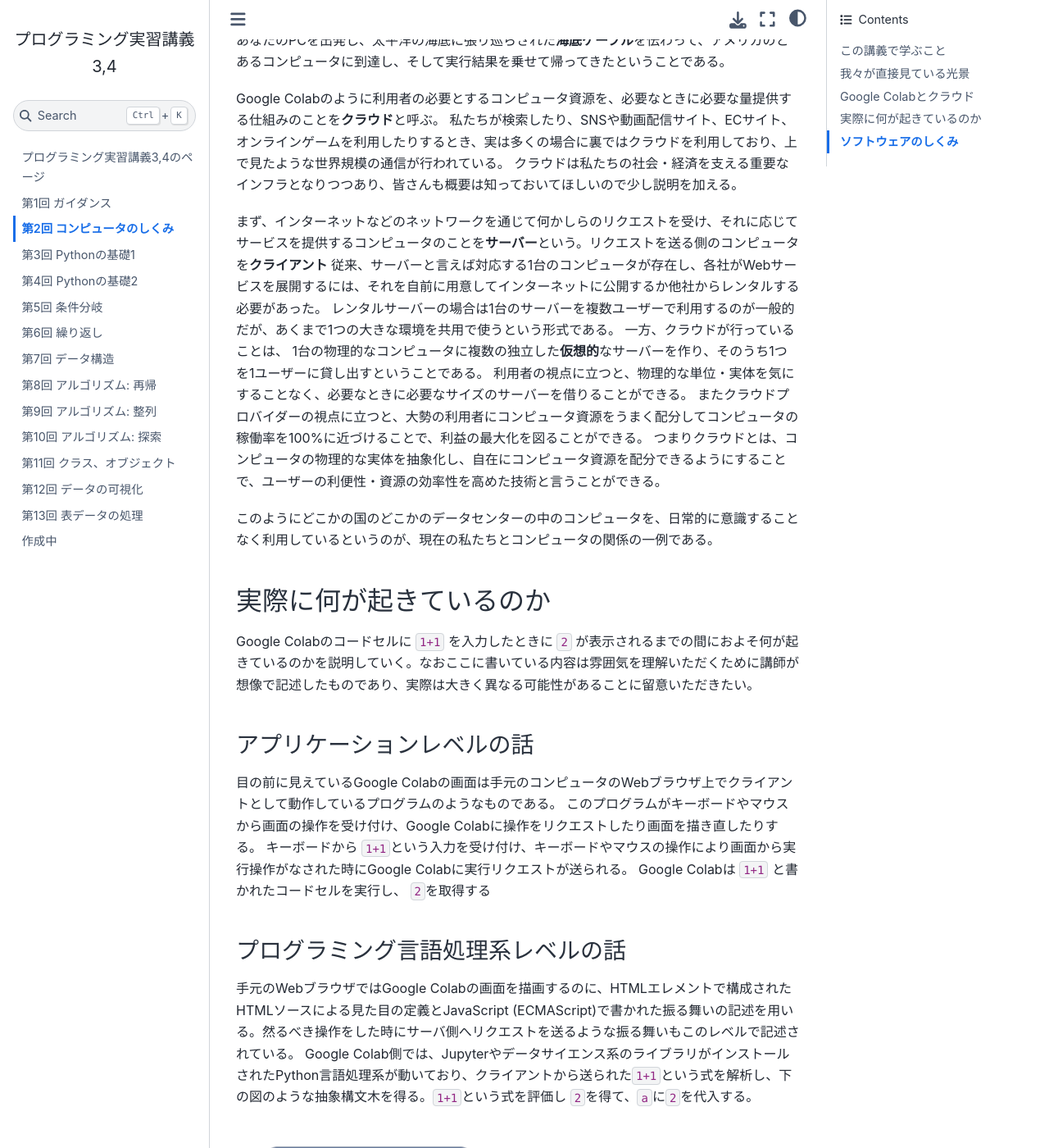
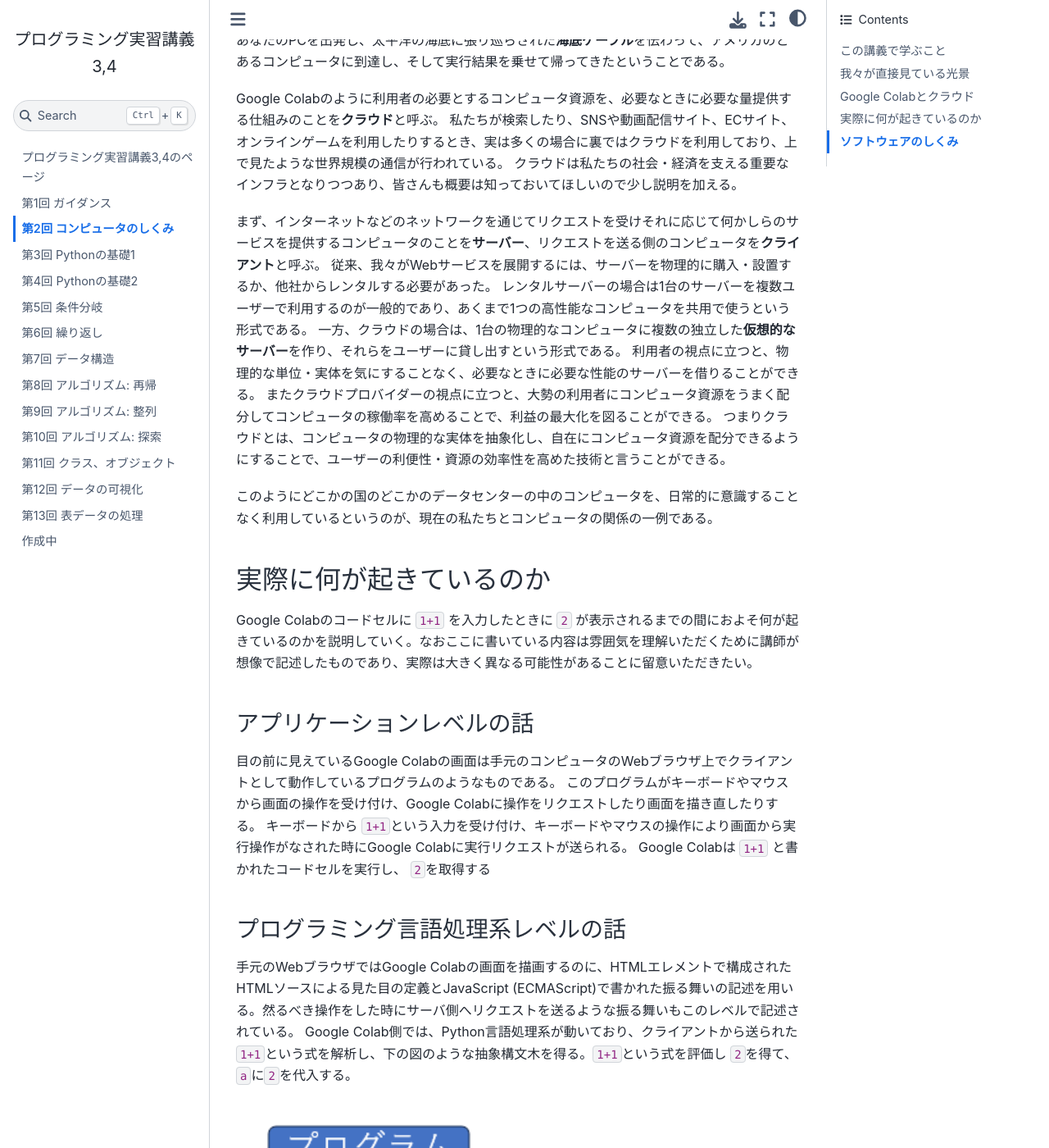
Before and after one commit to m-ueno/begin-python-2025, a Jupyter Book: the page built from lecture02.md, in a window 1280 px wide and 1400 px high, scrolled down 2090 px. Shown: the whole window at 82% size. Built offline with Jupyter Book 1.0.4 settings and Sphinx 7.4.7 and the Sphinx Book theme 1.1.4, drawn with Linux system fonts in a browser that asks for light colours; some of the changed text lies outside the part shown.

Commit message:
lecture02

````diff
--- a/lecture02.md
+++ b/lecture02.md
@@ -25,7 +25,7 @@
 - 入力装置: キーボード、マウス
 - 出力装置: ディスプレイ
 - 記憶装置: メモリ、ディスク
-- CPU
+- 中央処理装置 (Central Processing Unit; CPU)
 
 から構成されている。
 
@@ -83,12 +83,12 @@
 私たちが検索したり、SNSや動画配信サイト、ECサイト、オンラインゲームを利用したりするとき、実は多くの場合に裏ではクラウドを利用しており、上で見たような世界規模の通信が行われている。
 クラウドは私たちの社会・経済を支える重要なインフラとなりつつあり、皆さんも概要は知っておいてほしいので少し説明を加える。
 
-まず、インターネットなどのネットワークを通じて何かしらのリクエストを受け、それに応じてサービスを提供するコンピュータのことを**サーバー**という。リクエストを送る側のコンピュータを**クライアント**
-従来、サーバーと言えば対応する1台のコンピュータが存在し、各社がWebサービスを展開するには、それを自前に用意してインターネットに公開するか他社からレンタルする必要があった。
-レンタルサーバーの場合は1台のサーバーを複数ユーザーで利用するのが一般的だが、あくまで1つの大きな環境を共用で使うという形式である。
-一方、クラウドが行っていることは、 1台の物理的なコンピュータに複数の独立した**仮想的**なサーバーを作り、そのうち1つを1ユーザーに貸し出すということである。
-利用者の視点に立つと、物理的な単位・実体を気にすることなく、必要なときに必要なサイズのサーバーを借りることができる。
-またクラウドプロバイダーの視点に立つと、大勢の利用者にコンピュータ資源をうまく配分してコンピュータの稼働率を100%に近づけることで、利益の最大化を図ることができる。
+まず、インターネットなどのネットワークを通じてリクエストを受けそれに応じて何かしらのサービスを提供するコンピュータのことを**サーバー**、リクエストを送る側のコンピュータを**クライアント**と呼ぶ。
+従来、我々がWebサービスを展開するには、サーバーを物理的に購入・設置するか、他社からレンタルする必要があった。
+レンタルサーバーの場合は1台のサーバーを複数ユーザーで利用するのが一般的であり、あくまで1つの高性能なコンピュータを共用で使うという形式である。
+一方、クラウドの場合は、1台の物理的なコンピュータに複数の独立した**仮想的なサーバー**を作り、それらをユーザーに貸し出すという形式である。
+利用者の視点に立つと、物理的な単位・実体を気にすることなく、必要なときに必要な性能のサーバーを借りることができる。
+またクラウドプロバイダーの視点に立つと、大勢の利用者にコンピュータ資源をうまく配分してコンピュータの稼働率を高めることで、利益の最大化を図ることができる。
 つまりクラウドとは、コンピュータの物理的な実体を抽象化し、自在にコンピュータ資源を配分できるようにすることで、ユーザーの利便性・資源の効率性を高めた技術と言うことができる。
 
 このようにどこかの国のどこかのデータセンターの中のコンピュータを、日常的に意識することなく利用しているというのが、現在の私たちとコンピュータの関係の一例である。
@@ -107,7 +107,7 @@
 ### プログラミング言語処理系レベルの話
 
 手元のWebブラウザではGoogle Colabの画面を描画するのに、HTMLエレメントで構成されたHTMLソースによる見た目の定義とJavaScript (ECMAScript)で書かれた振る舞いの記述を用いる。然るべき操作をした時にサーバ側へリクエストを送るような振る舞いもこのレベルで記述されている。
-Google Colab側では、Jupyterやデータサイエンス系のライブラリがインストールされたPython言語処理系が動いており、クライアントから送られた`1+1`という式を解析し、下の図のような抽象構文木を得る。`1+1`という式を評価し `2`を得て、`a`に`2`を代入する。
+Google Colab側では、Python言語処理系が動いており、クライアントから送られた`1+1`という式を解析し、下の図のような抽象構文木を得る。`1+1`という式を評価し `2`を得て、`a`に`2`を代入する。
 
 ```{figure} ./pic/ast_1+1.png
 ---
@@ -129,7 +129,8 @@
 width: 100%
 name: halfadder
 ---
-半加算器
+左は半加算器を構成する回路図であり、A,Bは回路の2つの入力信号（ビット; 0か1のいずれか）、S,Cは回路の出力信号を示す。
+右の真理値表は半加算器の入力と出力の関係を示す。
 ```
 
 #### 2進数による情報の表現
@@ -201,12 +202,12 @@
 
 まず、改めての説明になるが、コンピュータに行わせたい処理の命令のことを**プログラム**と呼ぶ。
 皆さんがこれから学ぶPythonは、プログラムを記述するための**プログラミング言語**の1つであり、プログラミング言語でプログラムを記述したものを**ソースコード**（または**コード**）という。
-私たちが普段パソコンで操作しているブラウザや、ワープロソフト、表計算ソフト、画像編集ソフトなどアプリケーションソフトウェア（略してアプリ）は、全て何かしらのプログラミング言語を使って作られている。
+私たちが普段パソコンで操作しているブラウザや、ワープロソフト、表計算ソフト、画像編集ソフトなどアプリケーションソフトウェア（アプリ）は、全て何かしらのプログラミング言語を使って作られている。
 Pythonを学び続けることで原理的にはこういったソフトウェアも作れるようになる。
 
 コンピュータに行わせたい処理には、しばしばハードウェアの操作が含まれる。
 このときソフトウェアとハードウェアの間に立って、ハードウェアの操作を仲介する役割を持つのが**OS**（**オペレーティングシステム**）である。
-OSはハードウェアの詳細を抽象化により隠して、裸のコンピュータを人間に使いやすい姿に見せる役割を持っている。
+OSはハードウェアの詳細を抽象化し、裸のコンピュータを人間に使いやすい姿に見せる役割を持っている。
 例えば、ハードウェアの基本的な制御は**システムコール**というプログラムとしてOSから提供されており、Pythonでも内部で利用されている。
 キーボードの入力を読み取るという処理一つとっても、OSなしでは相当に複雑な手続きが必要であるが、OSのおかげで単にシステムコールを呼び出すだけで済む。
 
````
